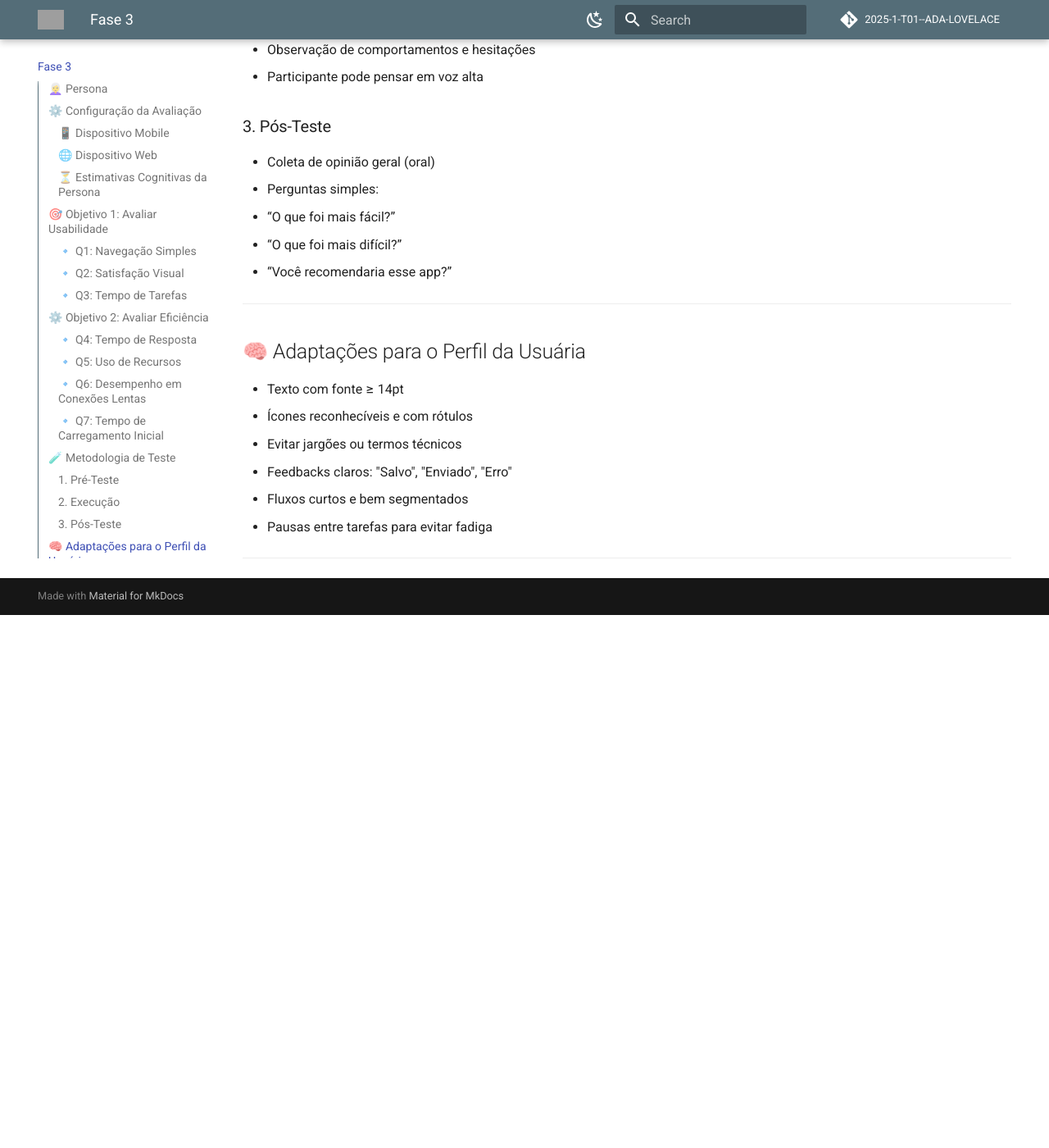
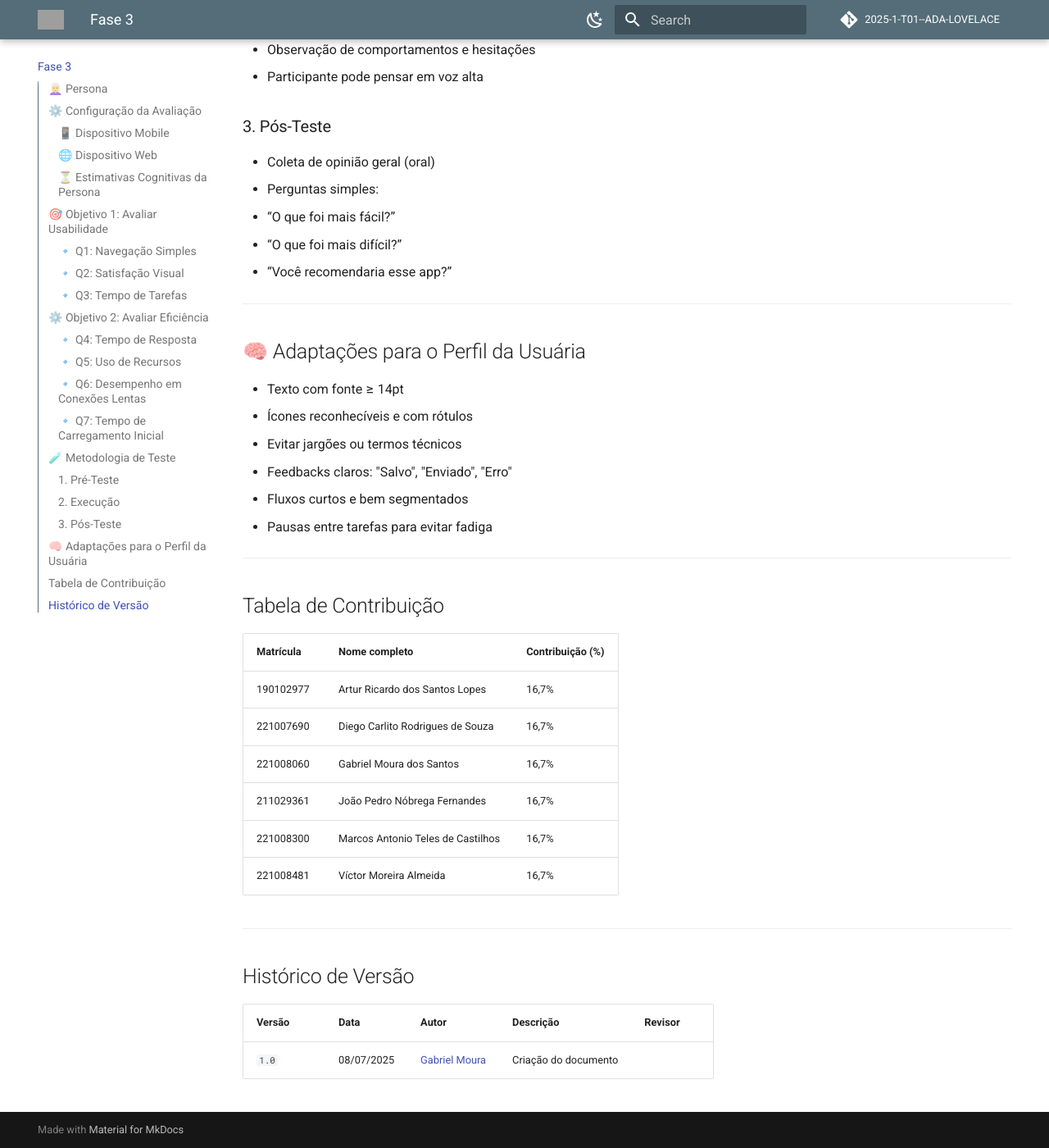
Before and after one commit to FCTE-Qualidade-de-Software-1/2025-1-T01--ADA-LOVELACE, an MkDocs documentation site: the page built from docs/plano/plano-de-medicao.md, in a window 1280 px wide and 1400 px high, scrolled down 3070 px. Shown: the whole window at 82% size. Built offline with MkDocs 1.6.1 and Material for MkDocs 9.7.7, drawn with Linux system fonts in a browser that asks for light colours; comment, search, counter and statistics services are not loaded; before the commit the page ends 3820 px from its top, so only the background shows below that; grey boxes are pictures that could not be loaded.

Commit message:
tabela contribuicao add

```diff
--- a/docs/plano/plano-de-medicao.md
+++ b/docs/plano/plano-de-medicao.md
@@ -110,3 +110,22 @@
 - Pausas entre tarefas para evitar fadiga
 
 ---
+
+## Tabela de Contribuição
+
+| Matrícula | Nome completo                       | Contribuição (%) |
+| --------- | ----------------------------------- | ---------------- |
+| 190102977 | Artur Ricardo dos Santos Lopes      | 16,7%            |
+| 221007690 | Diego Carlito Rodrigues de Souza    | 16,7%            |
+| 221008060 | Gabriel Moura dos Santos            | 16,7%            |
+| 211029361 | João Pedro Nóbrega Fernandes        | 16,7%            |
+| 221008300 | Marcos Antonio Teles de Castilhos   | 16,7%            |
+| 221008481 | Víctor Moreira Almeida              | 16,7%            |
+
+---
+
+## Histórico de Versão
+
+| Versão | Data       | Autor                                      | Descrição            | Revisor |
+| ------ | ---------- | ------------------------------------------ | -------------------- | ------- |
+| `1.0`    | 08/07/2025 | [Gabriel Moura](https://github.com/thegm445) | Criação do documento |  |
```
